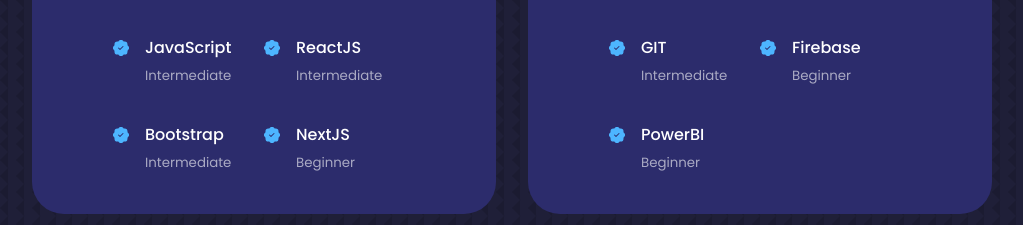
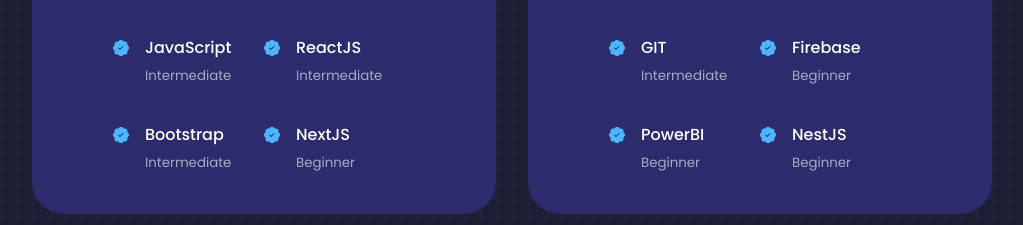
Before and after one commit to Tahaseen2002/webportfolio-react, a React (Create React App) app: page / in a window 1280 px wide. Shown: the part 1944-2169 px from the top of the page, without its empty margins (128-1151 px from the left). Built offline with nearby package versions, Linux system fonts and the light colour scheme.

Commit message:
Update Experience.jsx

```diff
--- a/src/components/experience/Experience.jsx
+++ b/src/components/experience/Experience.jsx
@@ -93,6 +93,13 @@
                 <small className='text-light'>Beginner</small>
               </div>
             </article>
+             <article className='experience__details'>
+              < BsPatchCheckFill className='experience__details-icon' />
+              <div>
+                <h4>NestJS</h4>
+                <small className='text-light'>Beginner</small>
+              </div>
+            </article>
           </div>
 
         </div>
```
